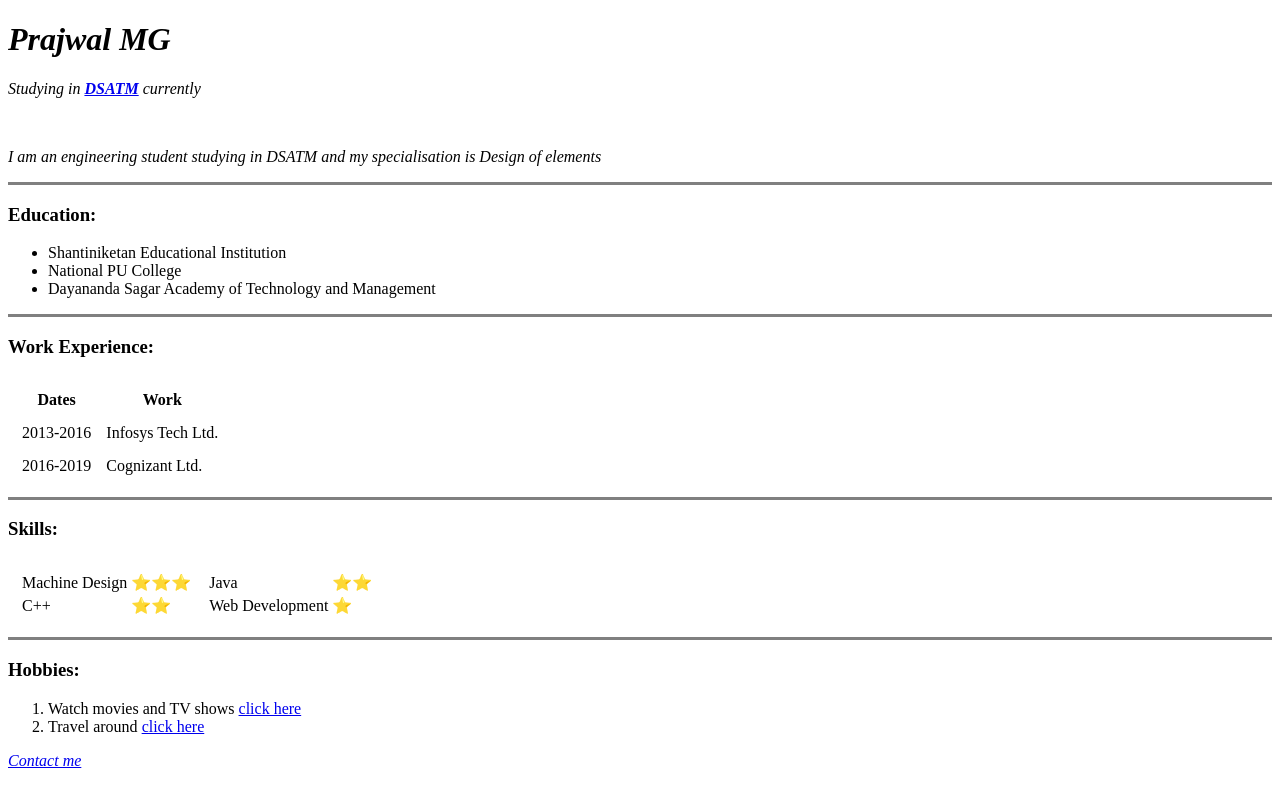
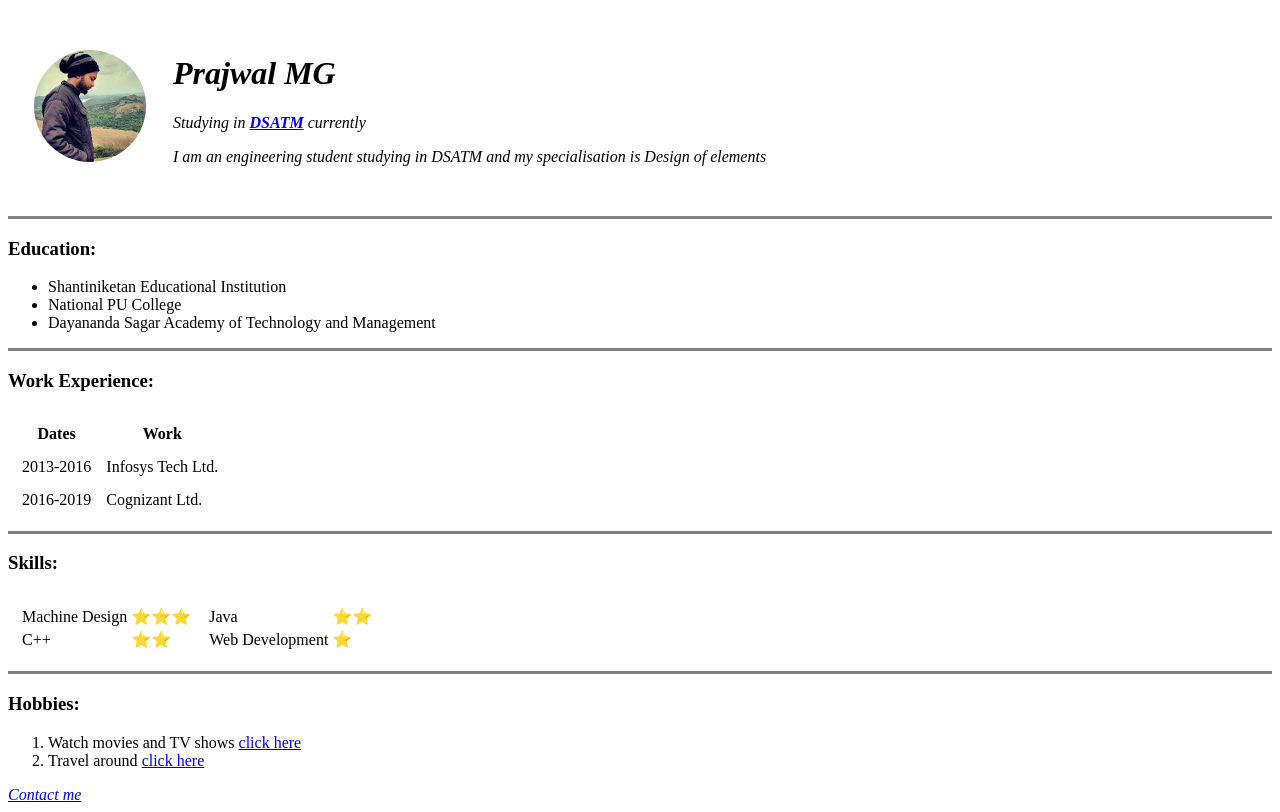
Before and after one commit to prajwalmg/html-website, a plain HTML site: page index.html in a window 1280 px wide. Drawn offline with Linux system fonts and the light colour scheme.

Commit message:
New files

```diff
--- a/index.html
+++ b/index.html
@@ -6,9 +6,16 @@
 </head>
 
 <body>
-    <h1><i>Prajwal MG</i></h1>
-    <p><em>Studying in <strong><a href ="https://www.dsatm.edu.in/">DSATM</a></strong> currently</em></p>
-    <br><p><em>I am an engineering student studying in DSATM and my specialisation is Design of elements</em></p>
+    <table cellspacing = "25">
+        <tr>
+            <td><img src="circle-cropped (1).jpeg.png"></td>
+            <td>
+                <h1><i>Prajwal MG</i></h1>
+                <p><em>Studying in <strong><a href ="https://www.dsatm.edu.in/">DSATM</a></strong> currently</em></p>
+                <p><em>I am an engineering student studying in DSATM and my specialisation is Design of elements</em></p>
+            </td>
+        </tr>
+    </table>
     <hr size = "3" noshade>
     <h3>Education:</h3>
     <ul>
```
Also changed, not shown: circle-cropped (1).jpeg.png (added).
